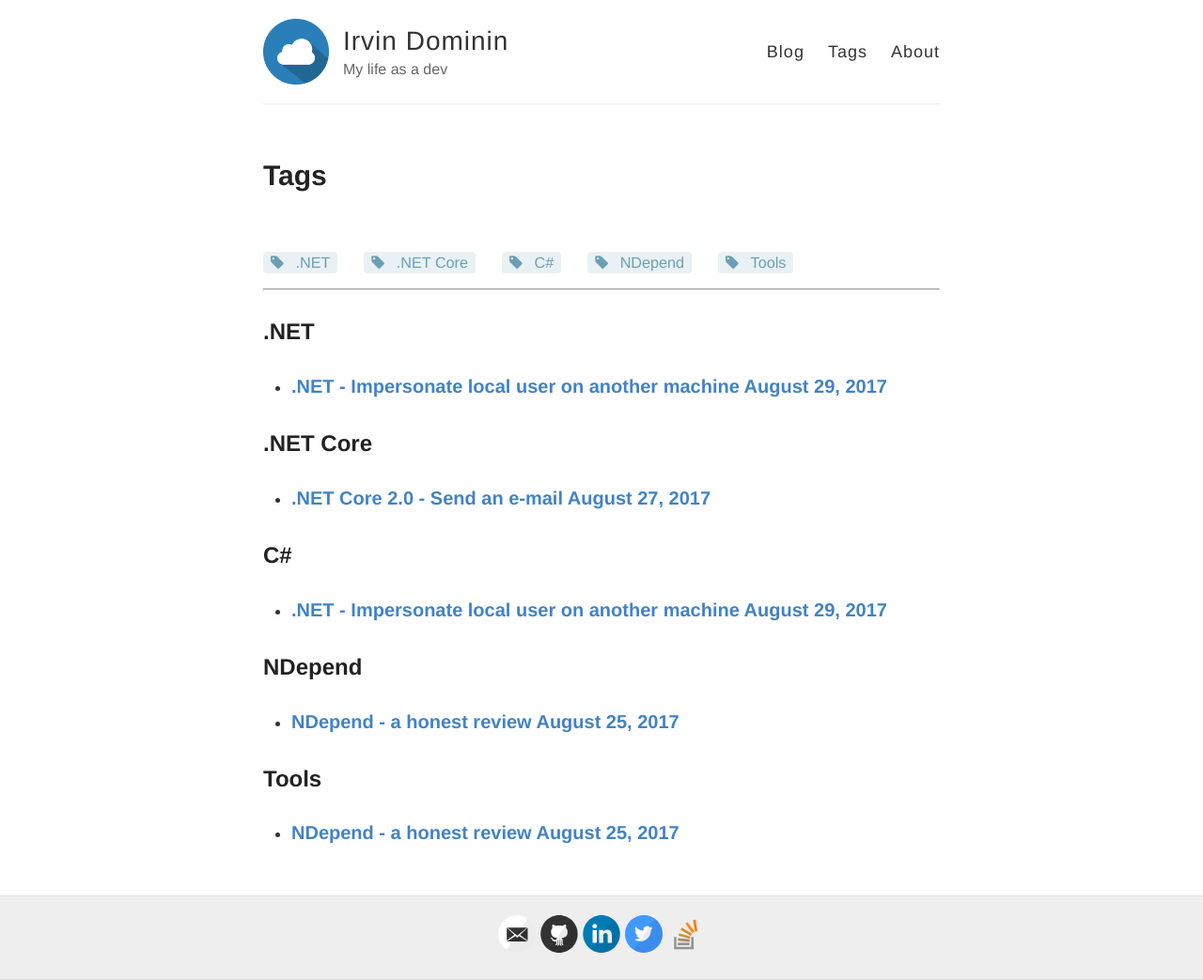
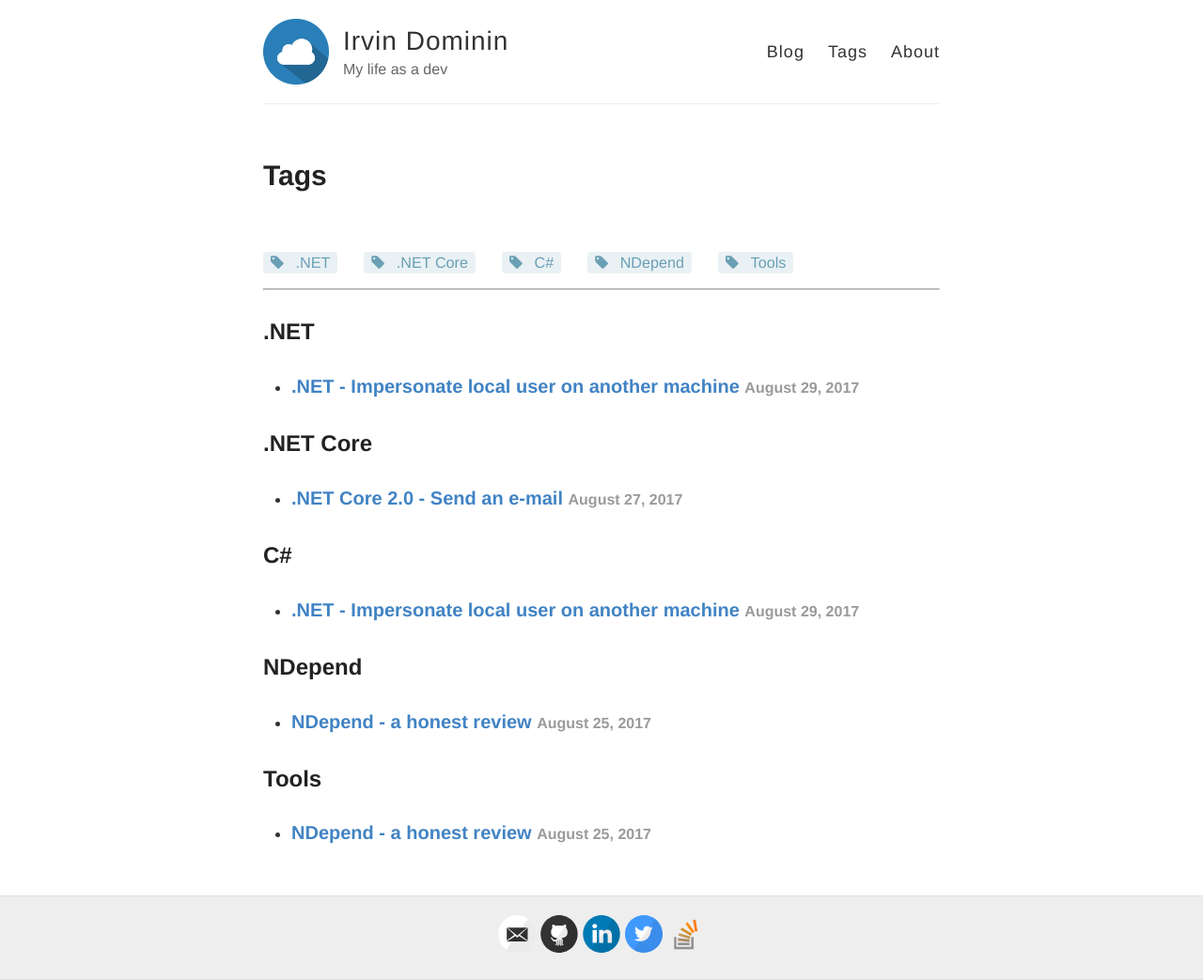
Before and after one commit to IrvinDominin/irvindominin.github.io, a Jekyll site: the page built from tags.html, in a window 1280 px wide. Shown: the whole page at 94% size. Built offline with Jekyll 4.4.1, drawn with Linux system fonts in a browser that asks for light colours; nearby versions of some CDN libraries.

Commit message:
Tags styling

```diff
--- a/tags.html
+++ b/tags.html
@@ -51,7 +51,7 @@
     <h3>
       <a href="{{ post.url }}">
         {{ post.title }}
-        <small>{{ post.date | date: "%B %e, %Y" }}</small>
+        <small class="post-date">{{ post.date | date: "%B %e, %Y" }}</small>
       </a>
     </h3>
   </li>
```
